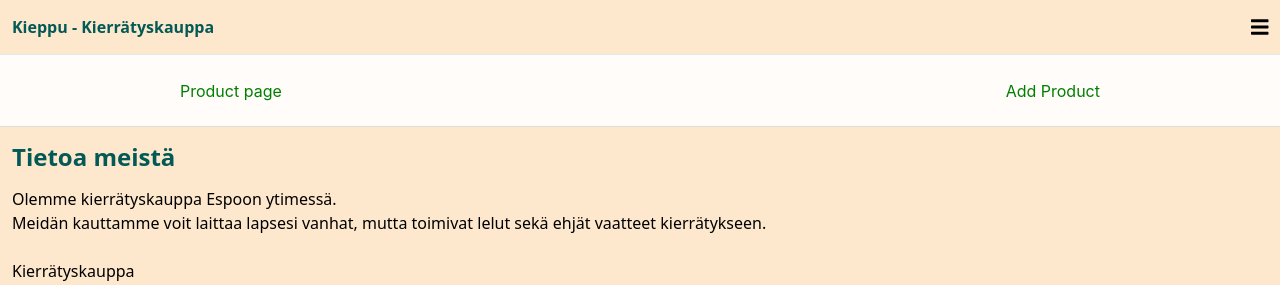
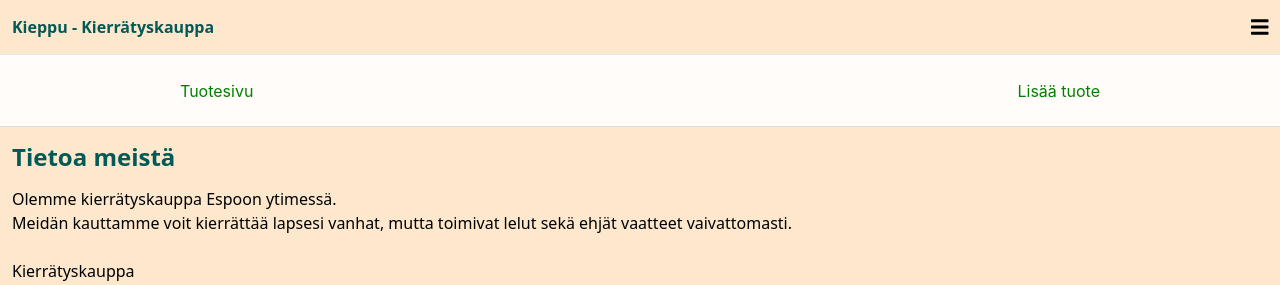
Before and after one commit to jeniferignatius/react-recycling, a React (Create React App) app: page /about in a window 1280 px wide. Shown: the top 285 px of the page. Built offline with nearby package versions, Linux system fonts and the light colour scheme.

Commit message:
Add translation

```diff
--- a/src/Views/About.js
+++ b/src/Views/About.js
@@ -5,7 +5,7 @@ function About() {
         <div>
             <h1 className="font-bold text-2xl mb-3">Tietoa meistä</h1>
             <p>Olemme kierrätyskauppa Espoon ytimessä. </p>
-            <p>Meidän kauttamme voit laittaa lapsesi vanhat, mutta toimivat lelut sekä ehjät vaatteet kierrätykseen.</p>
+            <p>Meidän kauttamme voit kierrättää lapsesi vanhat, mutta toimivat lelut sekä ehjät vaatteet vaivattomasti.</p>
             <br />
                 <p>Kierrätyskauppa </p>
                 <p>Kaskilaaksontie 7</p>
--- a/src/Views/Product.js
+++ b/src/Views/Product.js
@@ -11,10 +11,10 @@ export default function Product() {
     <header id='main-header'>
       <div className='header-content'>
         <Link to='/product' >
-        <Button className='button' color="primary">Product page</Button>
+        <Button className='button' color="primary">Tuotesivu</Button>
         </Link>
         <Link to='/product/product-add'>
-        <Button className='button' color="primary">Add Product</Button>
+        <Button className='button' color="primary">Lisää tuote</Button>
         </Link>
       </div>
     </header>
```
